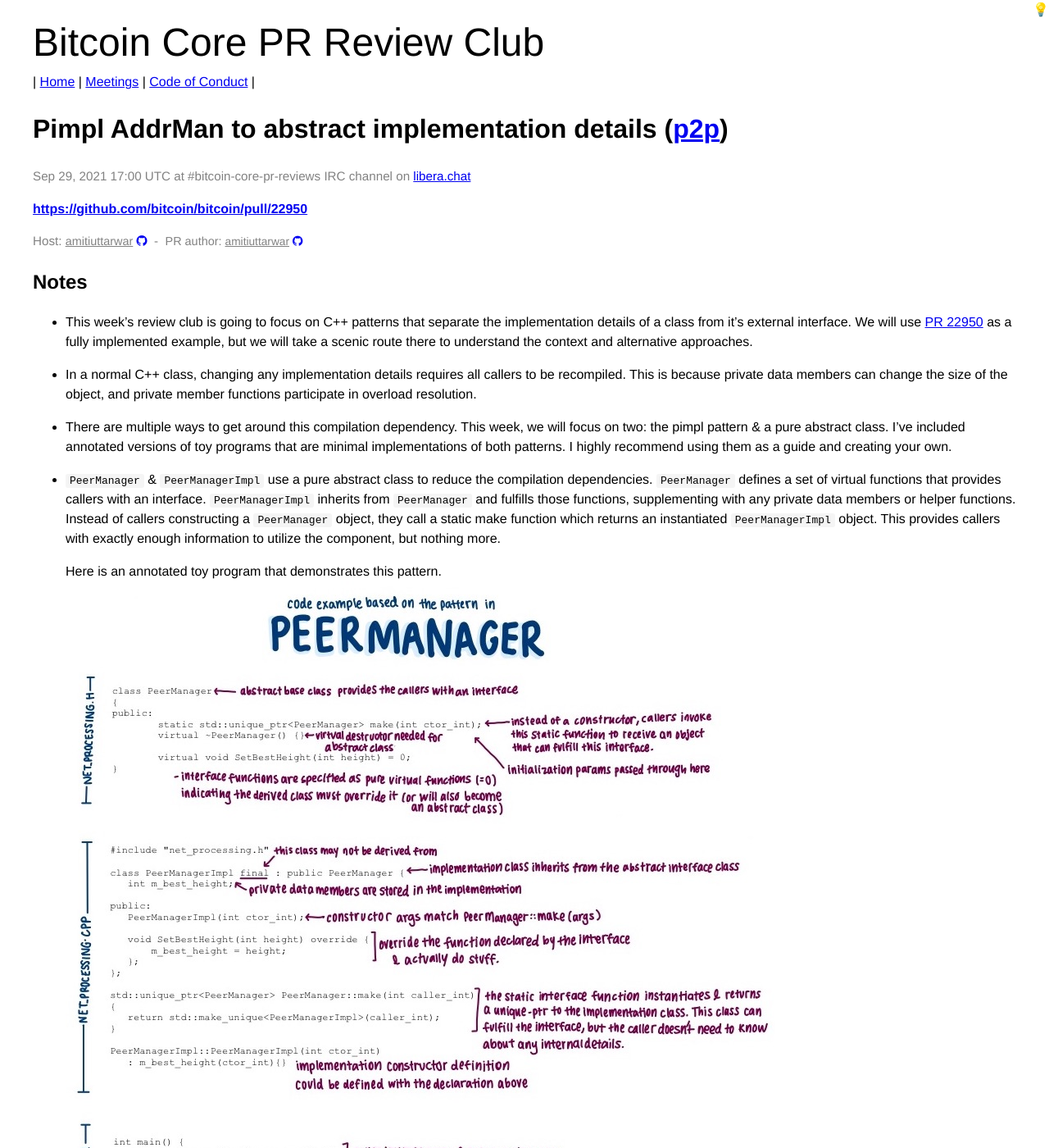
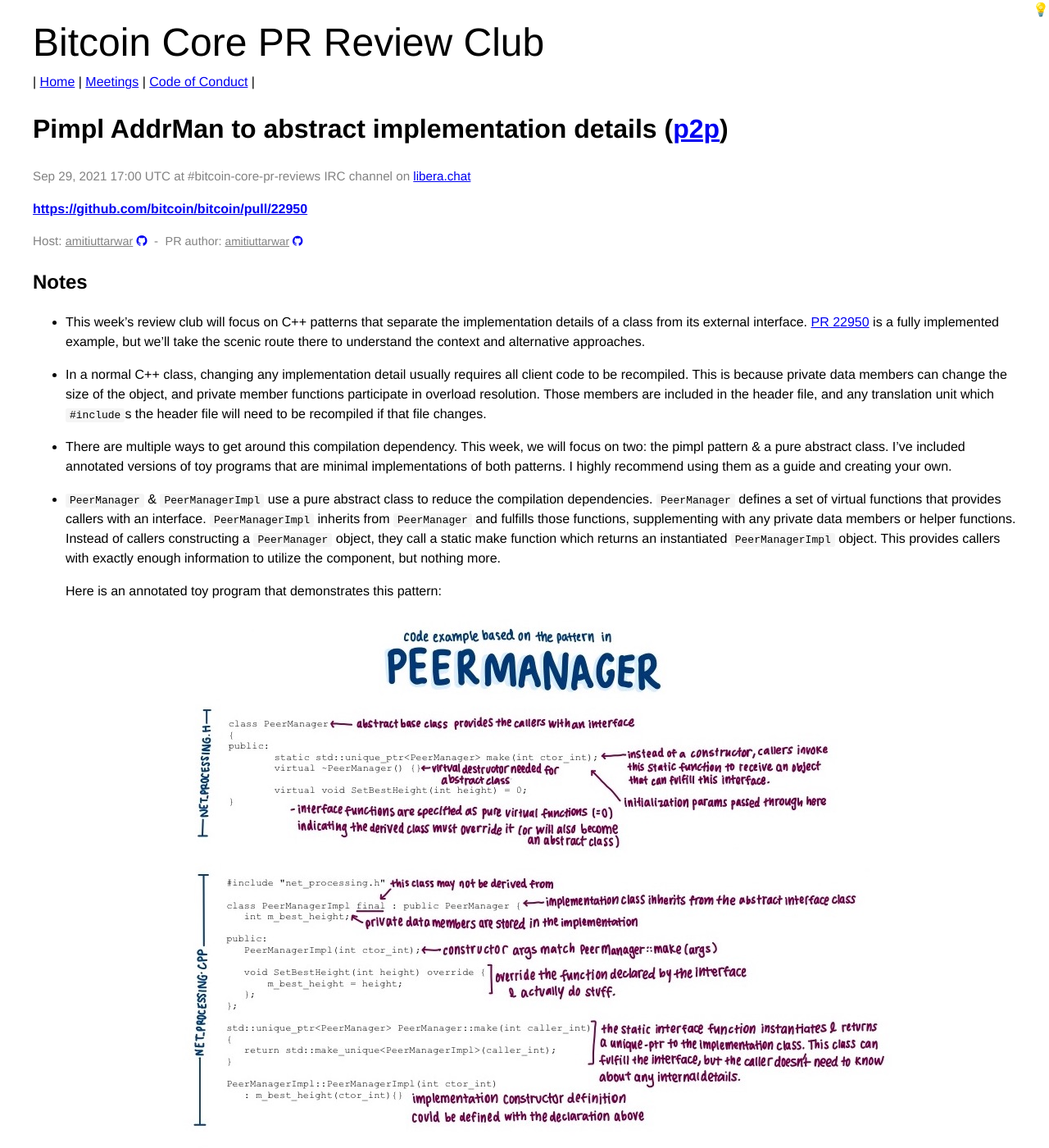
Before and after one commit to bitcoin-core-review-club/website, a Jekyll site: the page built from _posts/2021-09-29-#22950.md, in a window 1280 px wide and 1400 px high. Shown: the whole window at 82% size. Built offline with Jekyll 4.4.1, drawn with Linux system fonts in a browser that asks for light colours; some of the changed text lies outside the part shown.

Commit message:
Minor updates to 22950

```diff
--- a/_posts/2021-09-29-#22950.md
+++ b/_posts/2021-09-29-#22950.md
@@ -11,16 +11,19 @@
 ---
 
 ## Notes
-- This week's review club is going to focus on C++ patterns that separate
-  the implementation details of a class from it's external interface. We will
-  use [PR 22950](https://github.com/bitcoin/bitcoin/pull/22950) as a fully
-  implemented example, but we will take a scenic route there to understand the
+
+- This week's review club will focus on C++ patterns that separate
+  the implementation details of a class from its external interface.
+  [PR 22950](https://github.com/bitcoin/bitcoin/pull/22950) is a fully
+  implemented example, but we'll take the scenic route there to understand the
   context and alternative approaches.
 
-- In a normal C++ class, changing any implementation details requires all
-  callers to be recompiled. This is because private data members can change the
+- In a normal C++ class, changing any implementation detail usually requires all
+  client code to be recompiled. This is because private data members can change the
   size of the object, and private member functions participate in overload
-  resolution.
+  resolution. Those members are included in the header
+  file, and any translation unit which `#include`s the header file will need to be
+  recompiled if that file changes.
 
 - There are multiple ways to get around this compilation dependency. This week,
   we will focus on two: the pimpl pattern & a pure abstract class. I've
@@ -37,8 +40,9 @@
   instantiated `PeerManagerImpl` object. This provides callers with exactly
   enough information to utilize the component, but nothing more.
 
-  Here is an annotated toy program that demonstrates this pattern.
-  ![annotated peer manager](../assets/img/22950-pure-abstract.jpg)
+    Here is an annotated toy program that demonstrates this pattern:
+
+    <p style="text-align:center"><a href="../assets/img/22950-pure-abstract.jpg"><img src="../assets/img/22950-pure-abstract.jpg" alt="annotated peer manager" style="max-width:100%; height:auto"></a></p>
 
 - `TxRequestTracker` & `TxRequestTracker::Impl` use the pimpl pattern to reduce
   the compilation dependencies. The interface object, `TxRequestTracker` owns a
@@ -50,13 +54,16 @@
   However, the functions must be defined in the `.cpp` where the definition of
   a `TxRequestTracker::Impl` is complete.
 
-  Here is an annotated toy program that demonstrates this pattern.
-  ![annotated txrequest](../assets/img/22950-pimpl.jpg)
+    Here is an annotated toy program that demonstrates this pattern:
+
+    <p style="text-align:center"><a href="../assets/img/22950-pimpl.jpg"><img src="../assets/img/22950-pimpl.jpg" alt="annotated txrequest" style="max-width:100%; height:auto"></a></p>
 
 - Just for fun, one more diagram that puts it all together (and then some).
-<img src="../assets/img/22950-full.jpg" width="1200">
+
+  <p style="text-align:center"><a href="../assets/img/22950-full.jpg"><img src="../assets/img/22950-full.jpg" style="max-width:100%; height:auto"></a></p>
 
 ## Questions
+
 1. Did you review the PR? [Concept ACK, approach ACK, tested ACK, or
    NACK](https://github.com/bitcoin/bitcoin/blob/master/CONTRIBUTING.md#peer-review)?
 
```
Also changed, not shown: other parts of _posts/2021-09-29-#22950.md (+1 -1 lines).
